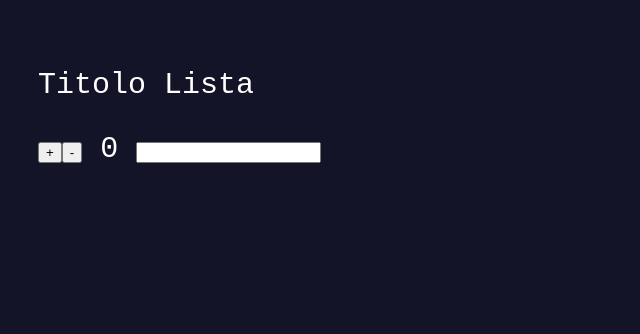
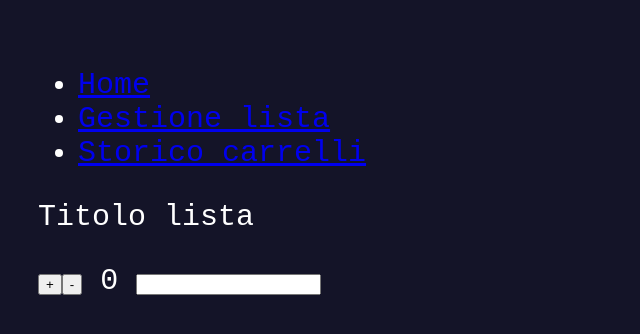
Before and after one commit to G10-IngSW/frontend, a React (Vite) app: page /gestione-lista in a window 1280 px wide. Shown: the top 334 px of the page, without its empty margins (0-640 px from the left). Built offline with nearby package versions, Linux system fonts and the light colour scheme; the HTML template or start-up script is replaced by a standard one.

Commit message:
aggiunti file per le schermate

```diff
--- a/package.json
+++ b/package.json
@@ -22,6 +22,7 @@
     "eslint": "^8.53.0",
     "eslint-plugin-react-hooks": "^4.6.0",
     "eslint-plugin-react-refresh": "^0.4.4",
+    "react-router-dom": "^6.20.0",
     "typescript": "^5.2.2",
     "vite": "^5.0.0"
   }
--- a/src/App.tsx
+++ b/src/App.tsx
@@ -1,13 +1,24 @@
 import './App.css'
-import GestioneLista from './components/gestione_lista/GestioneLista'
+import { BrowserRouter, Routes, Route } from "react-router-dom";
+import LayoutApp from './pagine/LayoutApp';
+import Home from './pagine/Home';
+import GestioneLista from './pagine/GestioneLista'
+import PaginaNonTrovata from './pagine/PaginaNonTrovata';
+import StoricoCarrelli from './pagine/StoricoCarrelli';
 
 function App() {
-
   return (
-    <div className='App'>
-      <GestioneLista titolo="Titolo Lista"/>
-    </div>
-  )
+    <BrowserRouter>
+      <Routes>
+        <Route path="/" element={<LayoutApp />}>
+          <Route index element={<Home />} />
+          <Route path="gestione-lista" element={<GestioneLista titolo="Titolo lista" />} />
+          <Route path="storico-carrelli" element={<StoricoCarrelli />} />
+          <Route path="*" element={<PaginaNonTrovata />} />
+        </Route>
+      </Routes>
+    </BrowserRouter>
+  );
 }
 
 export default App
--- a/src/components/gestione_lista/GestioneLista.tsx
+++ b/src/pagine/GestioneLista.tsx
@@ -45,17 +45,6 @@ function GestioneLista({titolo}: Props) {
   return (
     <>
       <p>{titolo}</p>
-      {itemList.length != 0 &&
-        <button onClick={removeAllItems}> Remove all </button>
-      }
-      <ul>
-        {itemList.map((item:string, index:number) => (
-          <li key={index}>
-            {`${item}  `}
-            <button onClick={() => {removeItem(index)}}> x </button>
-            </li>
-        ))}
-      </ul>
 
       <button onClick={addQuantity}>+</button>
       <button onClick={subtractQuantity}>-</button>
@@ -73,6 +62,19 @@ function GestioneLista({titolo}: Props) {
         }}
       />
 
+      {itemList.length != 0 &&
+        <div><button onClick={removeAllItems}> Remove all </button></div>
+      }
+
+      <ul>
+        {itemList.map((item:string, index:number) => (
+          <li key={index}>
+            {`${item}  `}
+            <button onClick={() => {removeItem(index)}}> x </button>
+          </li>
+        ))}
+      </ul>
+
     </>
   )
 }
--- /dev/null
+++ b/src/pagine/Home.tsx
@@ -0,0 +1,8 @@
+
+const Home = () => {
+  return (
+    <div><h1>Home</h1></div>
+  )
+}
+
+export default Home
--- /dev/null
+++ b/src/pagine/LayoutApp.tsx
@@ -0,0 +1,25 @@
+import { Outlet, Link } from "react-router-dom";
+
+const LayoutApp = () => {
+  return (
+    <>
+      <nav>
+        <ul>
+          <li>
+            <Link to="/">Home</Link>
+          </li>
+          <li>
+            <Link to="/gestione-lista">Gestione lista</Link>
+          </li>
+          <li>
+            <Link to="/storico-carrelli">Storico carrelli</Link>
+          </li>
+        </ul>
+      </nav>
+
+      <Outlet />
+    </>
+  )
+};
+
+export default LayoutApp;
--- /dev/null
+++ b/src/pagine/PaginaNonTrovata.tsx
@@ -0,0 +1,8 @@
+
+const PaginaNonTrovata = () => {
+  return (
+    <div><h1>Error 404 :(</h1></div>
+  )
+}
+
+export default PaginaNonTrovata
--- /dev/null
+++ b/src/pagine/StoricoCarrelli.tsx
@@ -0,0 +1,8 @@
+
+const StoricoCarrelli = () => {
+  return (
+    <div>StoricoCarrelli</div>
+  )
+}
+
+export default StoricoCarrelli
```
Also changed, not shown: src/pagine/GestioneCarrello.tsx (added, +8 -0 lines), src/pagine/GestioneListe.tsx (added, +8 -0 lines), 1 other file (tests, documents, lock files or other folders).
